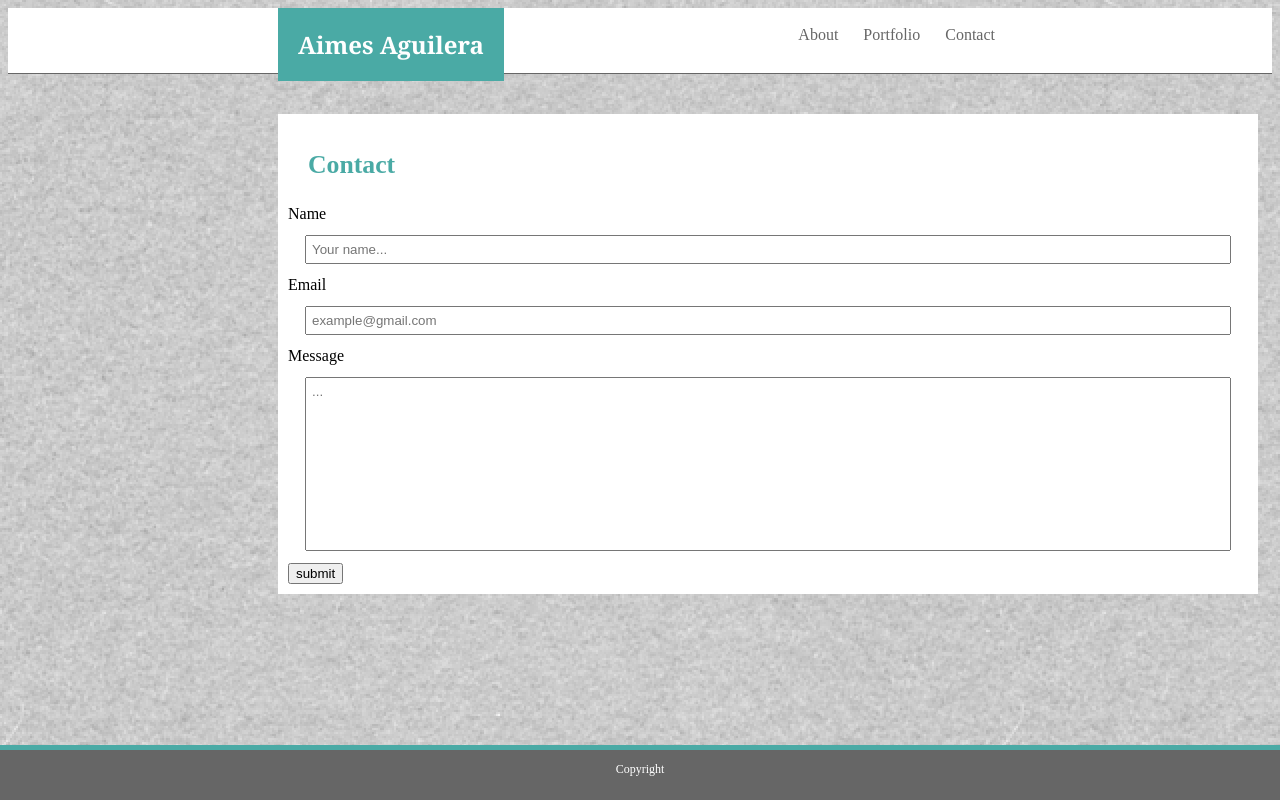
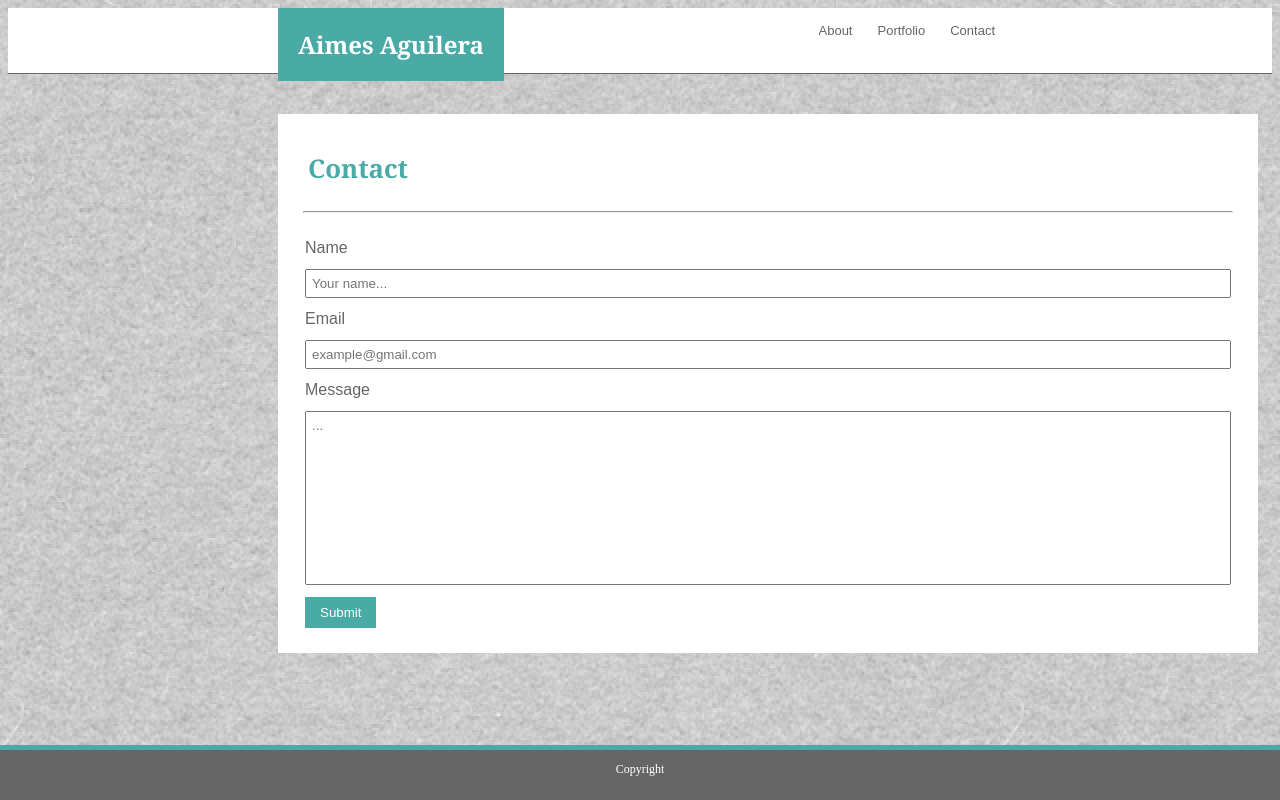
Before and after one commit to AimesAguilea/Basic-Portfolio, a plain HTML site: page contact.html in a window 1280 px wide. Drawn offline with Linux system fonts and the light colour scheme; files whose address does not match are found by name.

Commit message:
added hr

```diff
--- a/assets/css/style.css
+++ b/assets/css/style.css
@@ -27,6 +27,14 @@
     float: left;
     padding-right: 25px;
     color: #666666;
+    font-family: 'Arial', 'Helvetica Neue', Helvetica, sans-serif;
+    font-size: 13px;
+}
+
+.line {
+    background-color: #666666;
+    margin-left: 15px;
+    margin-right: 15px;
 }
 
 #main {
@@ -42,6 +50,7 @@
     font-size: 22px;
     color: #4aaaa5;
     margin-left: 20px;
+    font-family: 'Georgia', Times, Times New Roman, serif;
 }
 
 #info {
@@ -70,10 +79,16 @@ input [type=text], select, textarea {
 }
 
 input [type=submit] {
-    padding: 12px 15px;
+    cursor: pointer;
+}
+
+#submit {
     background-color: #4aaaa5;
+    padding: 8px 15px;
     color: white;
-    cursor: pointer;
+    border: none;
+    margin-left: 17px;
+    margin-bottom: 15px;
 }
 
 #fname {
@@ -82,6 +97,7 @@ input [type=submit] {
     margin-bottom: 12px;
     margin-left: 17px;
     width: 95%;
+    font-family: 'Arial', 'Helvetica Neue', Helvetica, sans-serif;
 }
 
 #email {
@@ -90,6 +106,7 @@ input [type=submit] {
     margin-bottom: 12px;
     margin-left: 17px;
     width: 95%;
+    font-family: 'Arial', 'Helvetica Neue', Helvetica, sans-serif;
 }
 
 #message {
@@ -98,6 +115,13 @@ input [type=submit] {
     margin-bottom: 12px;
     margin-left: 17px;
     width: 95%;
+    font-family: 'Arial', 'Helvetica Neue', Helvetica, sans-serif;
+}
+
+.subject {
+    margin-left: 17px;
+    color: #666666;
+    font-family: 'Arial', 'Helvetica Neue', Helvetica, sans-serif;
 }
 
 .footer {
--- a/contact.html
+++ b/contact.html
@@ -22,21 +22,23 @@
             <section id="me">
                 <h1>Contact</h1>
             </section>
+            <hr class="line">
+            <br>
             <section class="column">
                 <form action="/action_page.php">
-                    <label for="fname">Name</label>
+                    <label for="fname" class="subject">Name</label>
                     <br>
                     <input type="text" id="fname" name="fullname" placeholder="Your name...">
                     <br>
-                    <label for="email">Email</label>
+                    <label for="email" class="subject">Email</label>
                     <br>
                     <input type="text" id="email" name="youremail" placeholder="example@gmail.com">
                     <br>
-                    <label for="message">Message</label>
+                    <label for="message" class="subject">Message</label>
                     <br>
                     <input type="text" id="message" name="yourmessage" placeholder="...">
                     <br>
-                    <input type="submit" value="submit">
+                    <input type="submit" id="submit" value="Submit">
                 </form>
 
             </section>
```
Also changed, not shown: index.html (+2 -0 lines).
